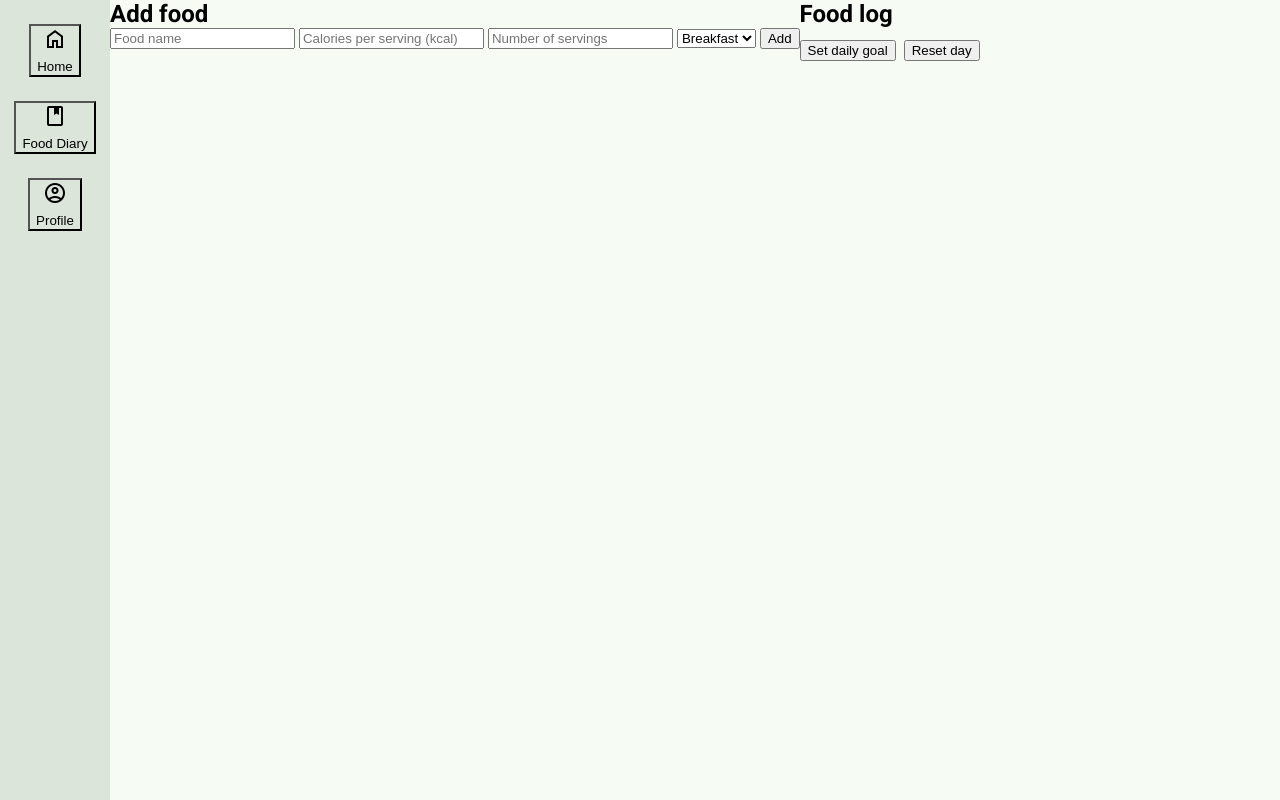
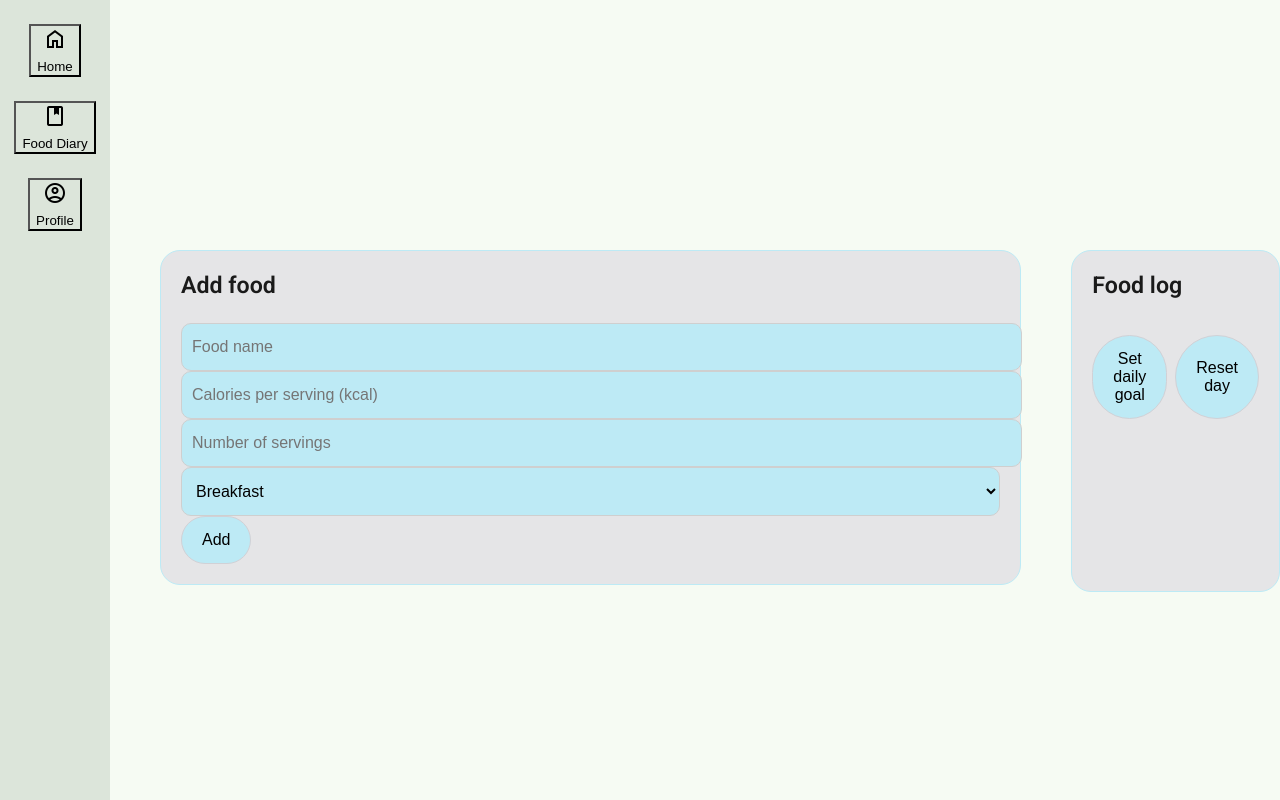
Before and after one commit to calorietools/mycalorietracker, a plain HTML site: page frontend/foodDiary.html in a window 1280 px wide. Drawn offline with nearby package versions, Linux system fonts and the light colour scheme.

Commit message:
updated style.css to add styling for food diary page

```diff
--- a/frontend/style.css
+++ b/frontend/style.css
@@ -192,3 +192,81 @@ body {
 .food-item span {
     size: 48px;
 }
+
+
+
+.card {
+    background: #e5e5e7;
+    border-radius: 20px;
+    padding: 20px;
+    border: 1px solid #BDEAF5;
+    margin-left: 50px;
+    margin-top: 250px;
+
+    flex: 0.8;
+}
+
+
+.card.list {
+    flex: 0.5;
+    display: flex;
+    flex-direction: column;
+    max-height: 300px;
+}
+
+
+h2 {
+    font-size: 1.45rem;
+    font-weight: 600;
+    margin-bottom: 24px;
+    color: #1a1a1a;
+}
+
+
+input,
+select {
+    padding: 14px 10px;
+    font-size: 1rem;
+    background: #BDEAF5;
+    border: 1px solid #CFCFCF;
+    border-radius: 10px;
+    width: 100%;
+}
+
+
+button[type="submit"],
+button.secondary {
+    padding: 14px 20px;
+    font-size: 1rem;
+    background-color: #BDEAF5;
+    border: 1px solid #d1d1d6;
+    border-radius: 999px;
+    cursor: pointer;
+}
+
+
+#items {
+    display: flex;
+    flex-direction: column;
+    gap: 16px;
+}
+
+.log-item {
+    background: #ffffff;
+    border: 1px solid #e5e5e7;
+    border-radius: 12px;
+    padding: 12px 16px;
+    display: flex;
+    justify-content: space-between;
+    align-items: center;
+}
+
+.log-item .name {
+    font-weight: 500;
+    color: #1a1a1a;
+}
+
+.log-item .kcal {
+    font-weight: 600;
+    color: #3b82f6;
+}
```
